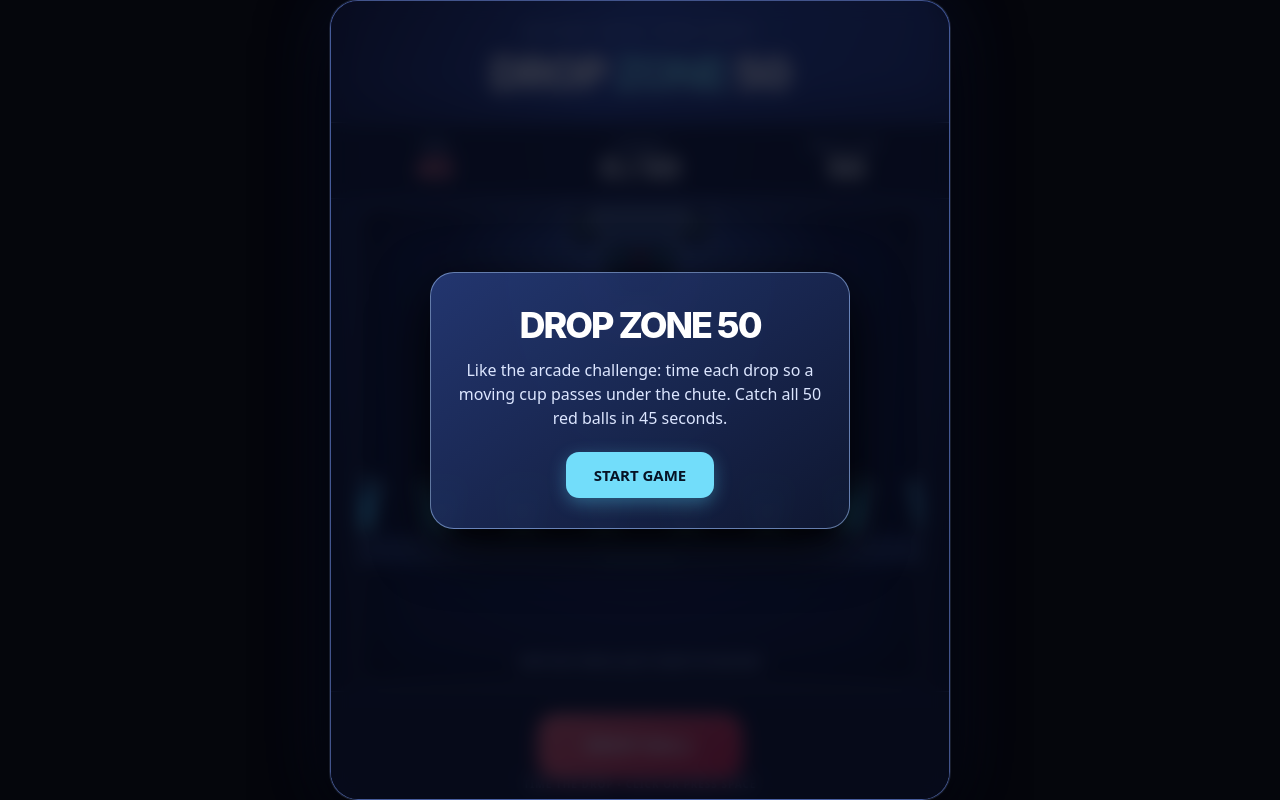
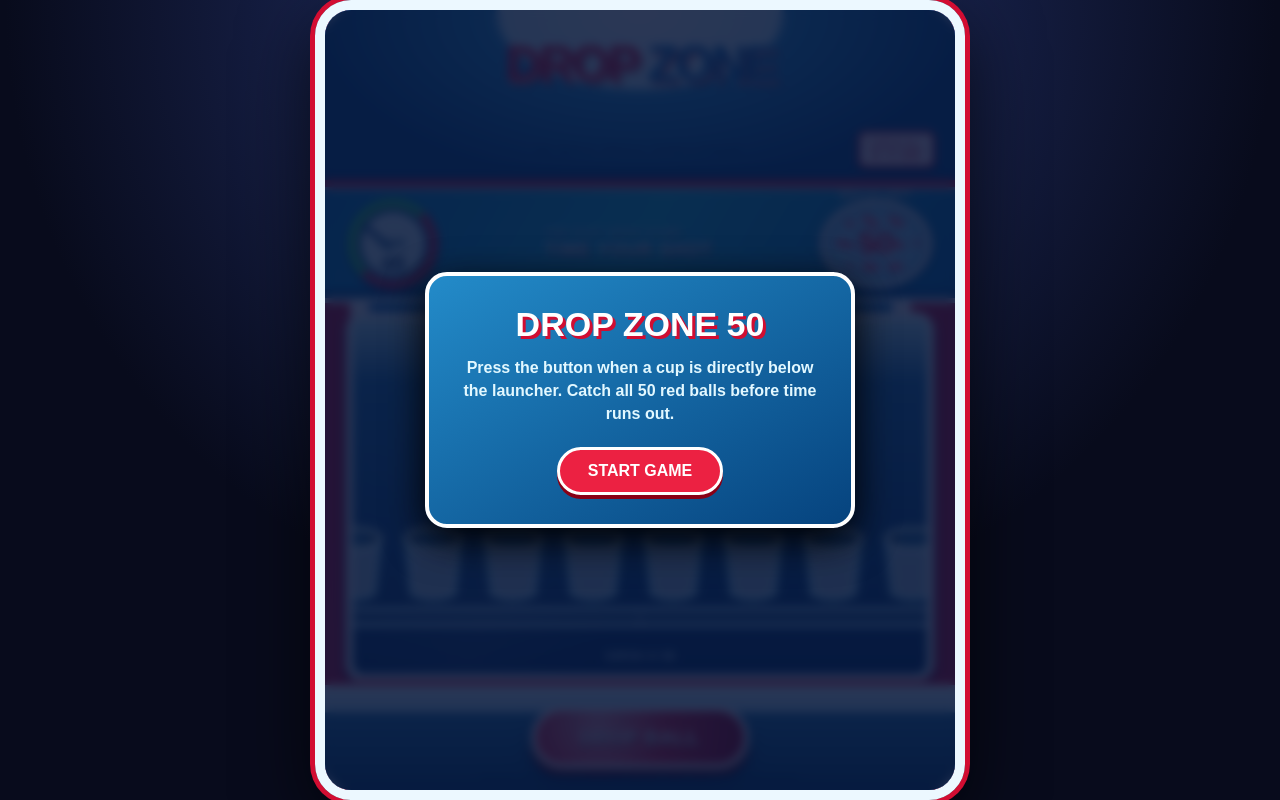
Before and after one commit to dasmer/gurjeev-web, a plain HTML site: page drop-zone-50.html in a window 1280 px wide. Drawn offline with Linux system fonts and the light colour scheme.

Commit message:
Restyle Drop Zone arcade cabinet

```diff
--- a/drop-zone-50.html
+++ b/drop-zone-50.html
@@ -4,35 +4,34 @@
   <meta charset="utf-8"><meta name="viewport" content="width=device-width,initial-scale=1">
   <title>Drop Zone 50</title>
   <style>
-    *{box-sizing:border-box} body{margin:0;background:#05060c;min-height:100vh;display:grid;place-items:center;font-family:Inter,ui-sans-serif,system-ui,sans-serif;color:#f7f9ff;overflow:hidden}
-    #cabinet{width:min(100vw,620px);height:min(100vh,820px);min-height:570px;position:relative;overflow:hidden;background:radial-gradient(circle at 50% 18%,#23376c 0,#101a38 40%,#080b18 76%);border:1px solid #7d9dff80;border-radius:28px;box-shadow:0 0 0 1px #a7c4ff22,0 22px 70px #000,0 0 70px #315dff25;isolation:isolate}
-    #cabinet:before{content:"";position:absolute;inset:0;pointer-events:none;background:linear-gradient(115deg,#fff0 25%,#c9dcff0 40%,#c9dcff18 50%,#fff0 60%);z-index:4}
-    #marquee{height:122px;display:grid;place-items:center;text-align:center;letter-spacing:2px;background:linear-gradient(115deg,#161b42,#304eae 47%,#25377d);border-bottom:1px solid #a6c4ff77;box-shadow:inset 0 -20px 32px #03051055}
-    #marquee small{display:block;font:700 11px system-ui;letter-spacing:4px;color:#a9c8ff;margin-bottom:8px}.logo{font:800 44px Inter,ui-sans-serif,sans-serif;letter-spacing:-2px;color:#f6f8ff;text-shadow:0 3px 15px #9eb6ff88}.logo b{color:#70e2ff}
-    #hud{height:76px;display:flex;justify-content:space-around;align-items:center;background:#0a1025d9;border-bottom:1px solid #7b9cff55;font:700 11px system-ui;letter-spacing:1px;text-align:center}.readout{min-width:125px;color:#92a8d8}.readout strong{display:block;color:#fff;font:800 30px Inter,ui-sans-serif,sans-serif;letter-spacing:-1px;line-height:32px}.readout:first-child strong{color:#ff7983}
-    #stage{position:absolute;left:27px;right:27px;top:205px;bottom:114px;border:1px solid #91b5ff99;border-radius:20px;background:radial-gradient(ellipse at 50% 8%,#466cc5,#121c42 48%,#070b1c);box-shadow:inset 0 0 0 1px #d7e6ff28,inset 0 0 60px #000;overflow:hidden}canvas{width:100%;height:100%;display:block}
-    #control{position:absolute;inset:auto 0 0;height:108px;display:grid;place-items:center;background:#0b1022;border-top:1px solid #7b9fff66}#drop{width:204px;height:64px;border:1px solid #ffabb1;background:linear-gradient(135deg,#ff6672,#e51d40);border-radius:18px;color:#fff;font:800 18px Inter,ui-sans-serif,sans-serif;letter-spacing:1px;box-shadow:0 9px 22px #e900303d,inset 0 1px #fff8;cursor:pointer;touch-action:manipulation}#drop:active,#drop.pressed{transform:scale(.96);box-shadow:0 3px 10px #e900303d}#instructions{position:absolute;bottom:8px;font:600 10px system-ui;letter-spacing:1px;color:#93a8d8}
-    #overlay{position:absolute;inset:0;z-index:10;display:grid;place-items:center;background:#060918cc;backdrop-filter:blur(9px);text-align:center;padding:30px}.panel{max-width:420px;padding:30px 26px;border:1px solid #a8c8ff88;border-radius:24px;background:linear-gradient(145deg,#263b78e8,#101933e8);box-shadow:0 18px 55px #000}.panel h1{margin:0 0 11px;color:#fff;font:800 36px Inter,ui-sans-serif,sans-serif;letter-spacing:-2px}.panel p{font:500 16px system-ui;line-height:1.5;color:#dce6ff;margin:0 0 22px}.panel button{border:0;border-radius:13px;padding:13px 28px;background:#72ddfa;color:#071325;font:800 15px system-ui;cursor:pointer;box-shadow:0 5px 18px #5edbff55}
-    @media(max-width:500px){#cabinet{height:100vh;border-radius:0;border-width:4px}.logo{font-size:42px}#stage{left:12px;right:12px}.readout{min-width:85px}.readout strong{font-size:27px}}
+    :root{color-scheme:dark}*{box-sizing:border-box}body{margin:0;min-height:100vh;display:grid;place-items:center;background:radial-gradient(circle at 50% 0,#253572,#080b1c 62%);font-family:Arial,Helvetica,sans-serif;color:#fff;overflow:hidden}
+    #machine{width:min(100vw,650px);height:min(100vh,900px);min-height:620px;position:relative;overflow:hidden;border:10px solid #ecf8ff;border-radius:36px;background:linear-gradient(90deg,#cf1235 0 4%,#fff 4% 7%,#167dc4 7% 10%,#0874be 10% 90%,#fff 90% 93%,#cf1235 93% 100%);box-shadow:0 0 0 5px #d20d32,0 24px 75px #000b}
+    #machine:before,#machine:after{content:"";position:absolute;z-index:3;pointer-events:none;inset:0;border-radius:25px;background:linear-gradient(115deg,#fff0 25%,#fff4 45%,#fff0 58%);opacity:.23}#machine:after{background:repeating-linear-gradient(90deg,#0000 0 8px,#0002 9px 10px);opacity:.16}
+    header{height:177px;position:relative;z-index:4;display:grid;place-items:center;text-align:center;padding-top:8px;background:radial-gradient(ellipse at 50% 3%,#fff,#d5f7ff 31%,#2b9ad5 33%,#0b528f 73%);border-bottom:7px solid #e81c3b;box-shadow:inset 0 -12px #064c89,0 4px 8px #001a}
+    .brand{font:900 clamp(31px,7vw,50px)/.85 Arial,sans-serif;letter-spacing:-3px;color:#ed1737;text-shadow:1px 2px #fff,3px 4px #8c0922}.brand span{color:#0a73bb}.tag{margin-top:9px;color:#0a4d82;font:900 10px Arial,sans-serif;letter-spacing:3px}.reward{position:absolute;right:20px;bottom:12px;width:77px;height:37px;border-radius:7px;background:#fff;border:3px solid #f01b3a;color:#e71637;font:900 10px/11px Arial;display:grid;place-items:center;box-shadow:0 2px 4px #003b}
+    #scorebar{position:relative;z-index:4;height:116px;padding:12px 23px 10px;display:flex;align-items:center;justify-content:space-between;background:linear-gradient(120deg,#0b84c7,#1ac1df 50%,#0873b5);border-bottom:5px solid #f8ffff;box-shadow:inset 0 3px #fff9,inset 0 -9px #075e9b}
+    .dial{width:90px;height:90px;position:relative;border:8px solid #42e67c;border-right-color:#f02e4c;border-bottom-color:#f02e4c;border-radius:50%;background:#dffaff;box-shadow:inset 0 0 0 5px #155d90,0 3px 6px #003a6d}.dial:after{content:"";position:absolute;left:43%;bottom:43%;width:5px;height:34px;transform-origin:bottom;transform:rotate(-48deg);background:#07558d;border-radius:4px;box-shadow:0 0 2px #fff}.dial-label{position:absolute;inset:31px -12px auto;text-align:center;color:#075180;font:900 10px Arial;letter-spacing:1px}.dial-num{position:absolute;inset:44px 0 auto;text-align:center;color:#083f6f;font:900 22px Arial}
+    .screen-title{font:900 18px Arial;color:#fff;text-shadow:2px 2px #0b518b;letter-spacing:1px}.screen-title small{display:block;color:#d9f7ff;font-size:9px;letter-spacing:2px;margin-bottom:3px}.balls{width:112px;height:88px;border:5px solid #fff;border-radius:50%;background:#b8edffcc;position:relative;display:grid;place-items:center;box-shadow:inset 0 0 0 4px #55a8d0,0 2px 6px #003c70}.balls:before{content:"";position:absolute;inset:8px;border-radius:50%;background:radial-gradient(circle at 30% 25%,#fff 0 5%,#f35 7% 17%,transparent 19%) 9px 5px/25px 22px,radial-gradient(circle at 30% 25%,#fff 0 5%,#f35 7% 17%,transparent 19%) 0 0/26px 24px;opacity:.85}.balls strong{position:relative;z-index:1;color:#e61535;font:900 32px Arial;text-shadow:1px 2px #fff}.balls b{position:absolute;top:-15px;font:900 10px Arial;color:#fff;letter-spacing:1px;text-shadow:1px 1px #07517e}
+    #stage{position:absolute;z-index:2;left:21px;right:21px;top:302px;bottom:109px;overflow:hidden;border:7px solid #f7ffff;border-radius:18px;background:radial-gradient(ellipse at 50% 4%,#c2f8ff,#158cca 42%,#093c78 100%);box-shadow:inset 0 0 0 4px #095886,inset 0 0 42px #00234b,0 5px 8px #003}
+    canvas{width:100%;height:100%;display:block}#controls{position:absolute;z-index:5;inset:auto 0 0;height:110px;display:grid;place-items:center;background:linear-gradient(#f7ffff,#b9e6f7 25%,#277bab 27%,#09436f);border-top:5px solid #e91c3a}#drop{width:218px;height:63px;border:5px solid #fff;border-radius:35px;background:radial-gradient(circle at 30% 22%,#ff9da9,#ed2643 45%,#a4001e);color:#fff;font:900 19px Arial;letter-spacing:1px;text-shadow:0 2px #790015;box-shadow:0 7px #65000f,0 10px 15px #002a;cursor:pointer;touch-action:manipulation}#drop:active,#drop.down{transform:translateY(5px);box-shadow:0 2px #65000f}#how{position:absolute;bottom:6px;color:#003f6b;font:900 10px Arial;letter-spacing:1.4px}
+    #overlay{position:absolute;z-index:20;inset:0;display:grid;place-items:center;padding:24px;background:#071438d9;backdrop-filter:blur(5px)}.card{max-width:430px;text-align:center;padding:29px 27px;border:4px solid #fff;border-radius:22px;background:linear-gradient(150deg,#238bc9,#06437e);box-shadow:0 12px 40px #000}.card h1{margin:0 0 12px;color:#fff;font:900 34px Arial;text-shadow:3px 3px #d10d31}.card p{margin:0 0 22px;font:600 16px/1.45 Arial;color:#e2f8ff}.card button{border:3px solid #fff;border-radius:999px;padding:12px 28px;background:#ec2142;color:#fff;font:900 16px Arial;cursor:pointer;box-shadow:0 4px #890016}
+    @media(max-width:500px){#machine{height:100vh;border-width:5px;border-radius:0}.brand{font-size:37px}#scorebar{padding-inline:11px}.dial{transform:scale(.84)}.balls{transform:scale(.84)}#stage{left:10px;right:10px}.screen-title{font-size:14px}}
   </style>
 </head>
-<body><main id="cabinet"><div id="marquee"><div><small>ARCADE SKILL CHALLENGE</small><div class="logo">DROP <b>ZONE</b> 50</div></div></div><div id="hud"><div class="readout">TIME<strong id="time">45</strong></div><div class="readout">CAUGHT<strong><span id="caught">0</span> / 50</strong></div><div class="readout">BALLS LEFT<strong id="left">50</strong></div></div><div id="stage"><canvas id="game"></canvas></div><div id="control"><button id="drop">DROP BALL</button><div id="instructions">TIME THE DROP • CLICK OR PRESS SPACE</div></div><div id="overlay"><section class="panel" id="panel"><h1>DROP ZONE 50</h1><p>Like the arcade challenge: time each drop so a moving cup passes under the chute. Catch all 50 red balls in 45 seconds.</p><button id="start">START GAME</button></section></div></main>
+<body><main id="machine"><header><div class="brand">DROP <span>ZONE</span></div><div class="tag">50 BALL SKILL CHALLENGE</div><div class="reward">CATCH ALL<br>50 TO WIN!</div></header><section id="scorebar"><div class="dial"><div class="dial-label">TIME</div><div class="dial-num" id="time">45</div></div><div class="screen-title"><small>THE FAST DROP GAME</small>TIME YOUR SHOT</div><div class="balls"><b>BALLS LEFT</b><strong id="left">50</strong></div></section><div id="stage"><canvas id="game"></canvas></div><section id="controls"><button id="drop">DROP BALL</button><div id="how">DROP ONLY WHEN A CUP IS BELOW THE LAUNCHER</div></section><div id="overlay"><section class="card" id="card"><h1>DROP ZONE 50</h1><p>Press the button when a cup is directly below the launcher. Catch all 50 red balls before time runs out.</p><button id="start">START GAME</button></section></div></main>
 <script>
-(()=>{const c=document.querySelector('#game'),x=c.getContext('2d'),stage=document.querySelector('#stage'),dropBtn=document.querySelector('#drop'),timeEl=document.querySelector('#time'),caughtEl=document.querySelector('#caught'),leftEl=document.querySelector('#left'),overlay=document.querySelector('#overlay'),panel=document.querySelector('#panel');let W,H,run=false,startAt=0,last=0,angle=0,balls=[],caught=0,dropped=0,nextDrop=0,raf,audio;
-const cups=Array.from({length:9},(_,i)=>({slot:i,fill:0}));
-function resize(){let r=stage.getBoundingClientRect(),d=devicePixelRatio;c.width=r.width*d;c.height=r.height*d;x.setTransform(d,0,0,d,0,0);W=r.width;H=r.height}addEventListener('resize',resize);resize();
-function cupPos(cup){let spacing=Math.min(82,W*.15),track=W+spacing*2,travel=(angle*115+cup.slot*spacing)%track;return{x:travel-spacing,y:H*.62,depth:0}}
-function drawCup(p,cup){let s=.78+p.depth*.18;x.save();x.translate(p.x,p.y);x.scale(s,s);x.fillStyle='#091631';x.beginPath();x.ellipse(0,-20,29,10,0,0,Math.PI*2);x.fill();x.strokeStyle='#8be8ff';x.lineWidth=4;x.stroke();x.fillStyle='#36a8d5';x.beginPath();x.moveTo(-24,-18);x.lineTo(-18,32);x.quadraticCurveTo(0,39,18,32);x.lineTo(24,-18);x.closePath();x.fill();x.strokeStyle='#c4f9ff';x.lineWidth=2;x.stroke();x.fillStyle='#082449';x.beginPath();x.ellipse(0,-19,23,7,0,0,Math.PI*2);x.fill();for(let i=0;i<cup.fill;i++){let bx=-13+(i%4)*9,by=25-Math.floor(i/4)*8;x.fillStyle='#e71127';x.beginPath();x.arc(bx,by,4,0,7);x.fill()}x.restore()}
-function ball(b){x.save();x.translate(b.x,b.y);let g=x.createRadialGradient(-4,-5,1,0,0,12);g.addColorStop(0,'#fff');g.addColorStop(.17,'#ff9a9e');g.addColorStop(.52,'#ee1e32');g.addColorStop(1,'#90000e');x.fillStyle=g;x.beginPath();x.arc(0,0,10,0,7);x.fill();x.restore()}
-function targetCup(){return cups.map(q=>({q,p:cupPos(q)})).reduce((best,item)=>Math.abs(item.p.x-W/2)<Math.abs(best.p.x-W/2)?item:best)}
-function sound(kind){try{audio??=new (window.AudioContext||window.webkitAudioContext)();if(audio.state==='suspended')audio.resume();let now=audio.currentTime,osc=audio.createOscillator(),gain=audio.createGain();osc.connect(gain).connect(audio.destination);if(kind==='ding'){osc.type='sine';osc.frequency.setValueAtTime(880,now);osc.frequency.setValueAtTime(1320,now+.07);gain.gain.setValueAtTime(.12,now);gain.gain.exponentialRampToValueAtTime(.001,now+.32);osc.start(now);osc.stop(now+.33)}else{osc.type='sawtooth';osc.frequency.setValueAtTime(155,now);osc.frequency.exponentialRampToValueAtTime(72,now+.18);gain.gain.setValueAtTime(.09,now);gain.gain.exponentialRampToValueAtTime(.001,now+.2);osc.start(now);osc.stop(now+.21)}}catch(e){}}
-function background(){x.clearRect(0,0,W,H);for(let i=0;i<28;i++){let xx=(i*97)%W,yy=(i*61)%H;x.fillStyle='#a4d5ff20';x.fillRect(xx,yy,2,2)}let beam=x.createLinearGradient(0,0,0,H*.31);beam.addColorStop(0,'#79dfff55');beam.addColorStop(.2,'#aeeeff20');beam.addColorStop(1,'#03061300');x.fillStyle=beam;x.fillRect(W/2-27,0,54,H*.34);x.strokeStyle='#5276b8';x.lineWidth=5;x.beginPath();x.moveTo(0,H*.62+40);x.lineTo(W,H*.62+40);x.moveTo(0,H*.62+55);x.lineTo(W,H*.62+55);x.stroke();
-  /* launcher: hopper, body, indicator lights and nozzle */
-  x.save();x.translate(W/2,0);x.fillStyle='#0a1024';x.fillRect(-72,0,144,39);x.strokeStyle='#9fc7ff';x.lineWidth=2;x.strokeRect(-72,0,144,39);x.fillStyle='#344b78';x.beginPath();x.moveTo(-49,7);x.lineTo(49,7);x.lineTo(33,43);x.lineTo(-33,43);x.closePath();x.fill();x.strokeStyle='#d5edff';x.stroke();x.fillStyle='#172645';x.fillRect(-37,35,74,43);x.strokeStyle='#83b5e6';x.strokeRect(-37,35,74,43);x.fillStyle='#080e1e';x.fillRect(-20,76,40,23);x.fillStyle='#b9eaff';x.fillRect(-15,94,30,13);x.fillStyle='#273d68';x.fillRect(-28,106,56,12);x.strokeStyle='#d5f7ff';x.strokeRect(-28,106,56,12);for(let b of [-57,57]){x.fillStyle='#99eaff';x.beginPath();x.arc(b,20,5,0,7);x.fill()}for(let b of [-22,0,22]){x.fillStyle=b===0?'#ff5a70':'#55e6ff';x.beginPath();x.arc(b,52,4,0,7);x.fill()}x.restore()}
-function draw(){background();cups.map(q=>({q,p:cupPos(q)})).sort((a,b)=>a.p.x-b.p.x).forEach(v=>drawCup(v.p,v.q));x.strokeStyle='#72e8ff';x.lineWidth=2;x.beginPath();x.moveTo(W/2-38,H*.62+57);x.lineTo(W/2+38,H*.62+57);x.stroke();balls.forEach(ball);x.fillStyle='#b9d3ff';x.font='700 10px system-ui';x.textAlign='center';x.fillText('DROP ONLY WHEN A JAR IS UNDER THE MACHINE',W/2,H-18)}
-function release(){if(!run||dropped>=50||performance.now()<nextDrop)return;dropped++;leftEl.textContent=50-dropped;nextDrop=performance.now()+80;dropBtn.classList.add('pressed');setTimeout(()=>dropBtn.classList.remove('pressed'),55);balls.push({x:W/2,y:H*.20,vy:220})}
-function loop(t){if(!run)return;let dt=Math.min(.035,(t-last)/1000||0);last=t;angle+=dt*1.68;let remaining=Math.max(0,45-(t-startAt)/1000);timeEl.textContent=Math.ceil(remaining);for(let i=balls.length-1;i>=0;i--){let b=balls[i],old=b.y;b.vy+=1700*dt;b.y+=b.vy*dt;let target=targetCup(),p=target.p,landed=old<p.y-20&&b.y>=p.y-20&&Math.abs(b.x-p.x)<25;if(landed){balls.splice(i,1);target.q.fill++;caught++;caughtEl.textContent=caught;sound('ding');continue}if(b.y>H+20){balls.splice(i,1);sound('error')}}draw();if(caught===50)return finish(true);if(remaining<=0||(dropped===50&&balls.length===0))return finish(false);raf=requestAnimationFrame(loop)}
-function start(){balls=[];cups.forEach(q=>q.fill=0);caught=dropped=0;angle=0;timeEl.textContent=45;caughtEl.textContent=0;leftEl.textContent=50;overlay.style.display='none';run=true;startAt=performance.now();last=startAt;raf=requestAnimationFrame(loop)}
-function finish(win){run=false;cancelAnimationFrame(raf);overlay.style.display='grid';panel.innerHTML=win?'<h1>JACKPOT!</h1><p>You caught all 50 balls with <b>'+timeEl.textContent+' seconds</b> on the clock.</p><button id="start">PLAY AGAIN</button>':'<h1>GAME OVER</h1><p>You caught <b>'+caught+' of 50</b>. The key is to tap only when a cup is under the chute.</p><button id="start">TRY AGAIN</button>';document.querySelector('#start').onclick=start}
-dropBtn.onclick=release;document.querySelector('#start').onclick=start;addEventListener('keydown',e=>{if(e.code==='Space'){e.preventDefault();release()}});draw()})();
-</script></body></html>
+(()=>{const canvas=document.querySelector('#game'),ctx=canvas.getContext('2d'),stage=document.querySelector('#stage'),drop=document.querySelector('#drop'),overlay=document.querySelector('#overlay'),card=document.querySelector('#card'),timeEl=document.querySelector('#time'),leftEl=document.querySelector('#left');let W,H,run=false,started,last,phase=0,dropped=0,caught=0,balls=[],nextDrop=0,raf,audio;const cups=Array.from({length:9},(_,slot)=>({slot,fill:0}));
+function resize(){let r=stage.getBoundingClientRect(),d=devicePixelRatio;canvas.width=r.width*d;canvas.height=r.height*d;ctx.setTransform(d,0,0,d,0,0);W=r.width;H=r.height}addEventListener('resize',resize);resize();
+function pos(cup){let gap=Math.min(82,W*.15),track=W+gap*2;return{x:((phase*120+cup.slot*gap)%track)-gap,y:H*.67}}
+function active(){return cups.map(q=>({q,p:pos(q)})).reduce((a,b)=>Math.abs(a.p.x-W/2)<Math.abs(b.p.x-W/2)?a:b)}
+function sfx(type){try{audio??=new(window.AudioContext||window.webkitAudioContext)();if(audio.state==='suspended')audio.resume();let n=audio.currentTime,o=audio.createOscillator(),g=audio.createGain();o.connect(g).connect(audio.destination);if(type==='win'){o.type='sine';o.frequency.setValueAtTime(900,n);o.frequency.setValueAtTime(1300,n+.08);g.gain.setValueAtTime(.13,n);g.gain.exponentialRampToValueAtTime(.001,n+.32);o.start(n);o.stop(n+.33)}else{o.type='sawtooth';o.frequency.setValueAtTime(170,n);o.frequency.exponentialRampToValueAtTime(70,n+.18);g.gain.setValueAtTime(.075,n);g.gain.exponentialRampToValueAtTime(.001,n+.2);o.start(n);o.stop(n+.21)}}catch(e){}}
+function cup(p,c){ctx.save();ctx.translate(p.x,p.y);ctx.fillStyle='#e9fbffbb';ctx.beginPath();ctx.moveTo(-28,-19);ctx.lineTo(-22,39);ctx.quadraticCurveTo(0,49,22,39);ctx.lineTo(28,-19);ctx.closePath();ctx.fill();ctx.strokeStyle='#9beaff';ctx.lineWidth=4;ctx.stroke();ctx.fillStyle='#092944';ctx.beginPath();ctx.ellipse(0,-19,28,10,0,0,7);ctx.fill();ctx.strokeStyle='#d4ffff';ctx.lineWidth=5;ctx.stroke();ctx.fillStyle='#2676a4';ctx.beginPath();ctx.ellipse(0,-19,20,6,0,0,7);ctx.fill();for(let i=0;i<c.fill;i++){ctx.fillStyle='#e01938';ctx.beginPath();ctx.arc(-12+(i%4)*8,33-Math.floor(i/4)*8,4,0,7);ctx.fill()}ctx.restore()}
+function ball(b){let g=ctx.createRadialGradient(b.x-4,b.y-5,1,b.x,b.y,12);g.addColorStop(0,'#fff');g.addColorStop(.15,'#ffadb5');g.addColorStop(.47,'#ef1737');g.addColorStop(1,'#870013');ctx.fillStyle=g;ctx.beginPath();ctx.arc(b.x,b.y,10,0,7);ctx.fill()}
+function launcher(){ctx.save();ctx.translate(W/2,0);ctx.fillStyle='#edfaff';ctx.fillRect(-71,0,142,38);ctx.strokeStyle='#1d74a5';ctx.lineWidth=3;ctx.strokeRect(-71,0,142,38);ctx.fillStyle='#e5203f';ctx.beginPath();ctx.moveTo(-46,6);ctx.lineTo(46,6);ctx.lineTo(30,44);ctx.lineTo(-30,44);ctx.closePath();ctx.fill();ctx.strokeStyle='#fff';ctx.stroke();ctx.fillStyle='#e8faff';ctx.fillRect(-34,42,68,48);ctx.strokeStyle='#1173a8';ctx.strokeRect(-34,42,68,48);ctx.fillStyle='#183b66';ctx.fillRect(-19,87,38,22);ctx.fillStyle='#f8ffff';ctx.fillRect(-27,106,54,13);ctx.strokeStyle='#0d5c92';ctx.strokeRect(-27,106,54,13);for(let k of[-54,54]){ctx.fillStyle='#ff2444';ctx.beginPath();ctx.arc(k,20,5,0,7);ctx.fill()}ctx.restore()}
+function draw(){ctx.clearRect(0,0,W,H);let g=ctx.createLinearGradient(0,0,0,H);g.addColorStop(0,'#c5f8ff');g.addColorStop(.18,'#237cb6');g.addColorStop(1,'#053266');ctx.fillStyle=g;ctx.fillRect(0,0,W,H);ctx.fillStyle='#77dcf433';ctx.fillRect(W/2-26,0,52,H*.58);launcher();ctx.strokeStyle='#b9eeff';ctx.lineWidth=5;ctx.beginPath();ctx.moveTo(0,H*.67+55);ctx.lineTo(W,H*.67+55);ctx.moveTo(0,H*.67+70);ctx.lineTo(W,H*.67+70);ctx.stroke();cups.map(q=>({q,p:pos(q)})).sort((a,b)=>a.p.x-b.p.x).forEach(v=>cup(v.p,v.q));let a=active();ctx.strokeStyle='#fff5';ctx.lineWidth=2;ctx.beginPath();ctx.moveTo(W/2,H*.67+55);ctx.lineTo(W/2,H*.67+74);ctx.stroke();balls.forEach(ball);ctx.fillStyle='#dffaff';ctx.font='900 11px Arial';ctx.textAlign='center';ctx.fillText('CATCH: '+caught+' / 50',W/2,H-15)}
+function release(){if(!run||dropped>=50||performance.now()<nextDrop)return;dropped++;leftEl.textContent=50-dropped;nextDrop=performance.now()+85;drop.classList.add('down');setTimeout(()=>drop.classList.remove('down'),55);balls.push({x:W/2,y:H*.22,vy:235})}
+function loop(now){if(!run)return;let dt=Math.min(.035,(now-last)/1000||0);last=now;phase+=dt*1.7;let remaining=Math.max(0,45-(now-started)/1000);timeEl.textContent=Math.ceil(remaining);for(let i=balls.length-1;i>=0;i--){let b=balls[i],old=b.y;b.vy+=1760*dt;b.y+=b.vy*dt;let a=active(),p=a.p;if(old<p.y-19&&b.y>=p.y-19&&Math.abs(b.x-p.x)<25){balls.splice(i,1);a.q.fill++;caught++;sfx('win');continue}if(b.y>H+20){balls.splice(i,1);sfx('miss')}}draw();if(caught===50)return done(true);if(remaining<=0||(dropped===50&&!balls.length))return done(false);raf=requestAnimationFrame(loop)}
+function start(){cups.forEach(c=>c.fill=0);balls=[];dropped=caught=phase=0;leftEl.textContent=50;timeEl.textContent=45;overlay.style.display='none';run=true;started=last=performance.now();raf=requestAnimationFrame(loop)}
+function done(win){run=false;cancelAnimationFrame(raf);overlay.style.display='grid';card.innerHTML=win?'<h1>JACKPOT!</h1><p>You caught every one of the 50 balls.</p><button id="start">PLAY AGAIN</button>':'<h1>TIME UP!</h1><p>You caught '+caught+' of 50 balls. Watch for the cup directly beneath the launcher.</p><button id="start">TRY AGAIN</button>';document.querySelector('#start').onclick=start}
+drop.onclick=release;document.querySelector('#start').onclick=start;addEventListener('keydown',e=>{if(e.code==='Space'){e.preventDefault();release()}});draw()})();
+</script></main></body></html>
```
